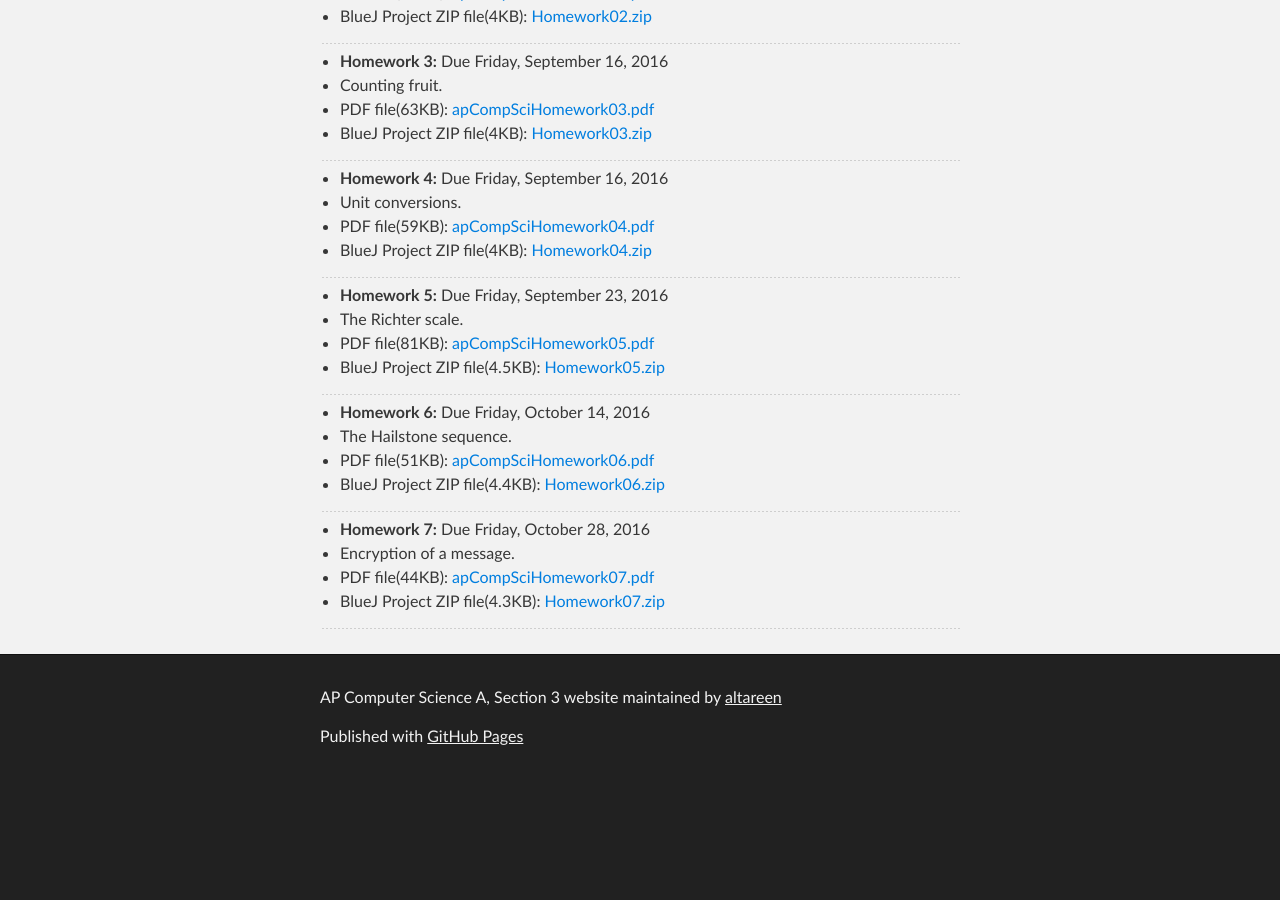
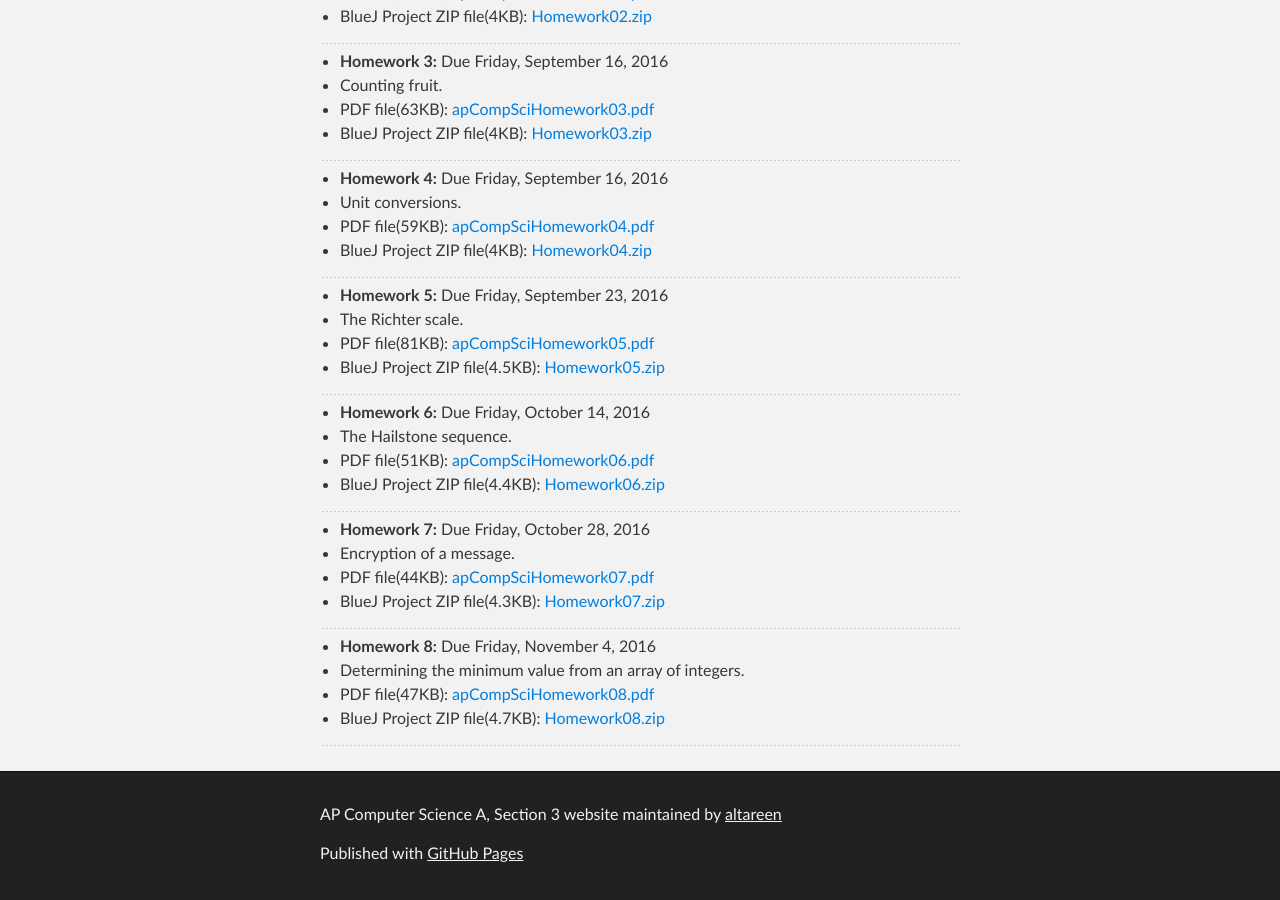
Before and after one commit to ynot1609/apcompsci3, a Jekyll site: the page built from homework/index.md, in a window 1280 px wide and 900 px high, scrolled down 619 px. Built offline with Jekyll 4.4.1, drawn with Linux system fonts in a browser that asks for light colours; before the commit the page ends 1402 px from its top, so only the background shows below that.

Commit message:
Added HW8

```diff
--- a/homework/index.md
+++ b/homework/index.md
@@ -56,3 +56,10 @@ title: Homework Assignments
 + BlueJ Project ZIP file(4.3KB): [Homework07.zip](/apcompsci3/assets/Homework07.zip)
 
 ---
+
++ **Homework 8:** Due Friday, November 4, 2016
++ Determining the minimum value from an array of integers.
++ PDF file(47KB): [apCompSciHomework08.pdf](/apcompsci3/assets/apCompSciHomework08.pdf)
++ BlueJ Project ZIP file(4.7KB): [Homework08.zip](/apcompsci3/assets/Homework08.zip)
+
+---
```
Also changed, not shown: 2 other files.
